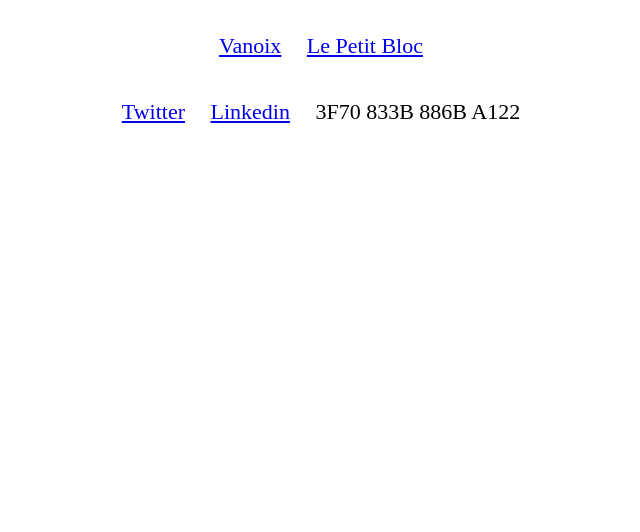
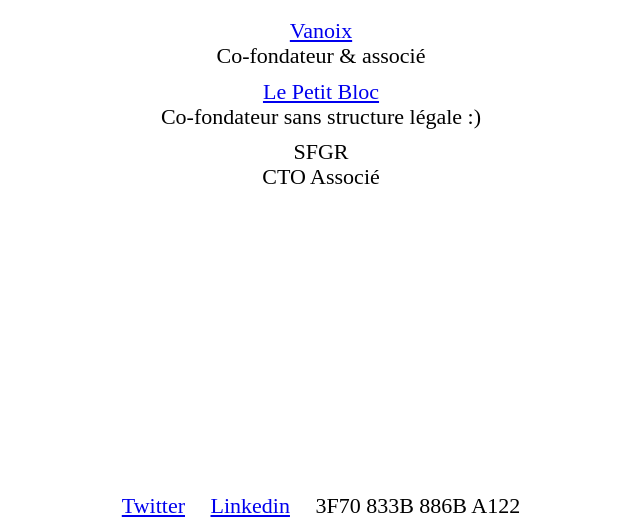
Before and after one commit to pocky/alexandre.balmes.co, a plain HTML site: page index.html in a window 1280 px wide. Shown: the part 268-800 px from the top of the page, without its empty margins (319-959 px from the left). Drawn offline with Linux system fonts and the light colour scheme; a web font is replaced by a local one.

Commit message:
moar CSS

```diff
--- a/compiled.css
+++ b/compiled.css
@@ -572,15 +572,27 @@
     margin: auto;
 }
 
-ul {
+ul, dl {
     text-align: center;
     list-style: none;
     padding: 0;
 }
 
-li {
+li, dt {
     padding: 0 10px;
     display: inline-block;
+}
+
+dd {
+    margin-bottom: 10px;
+    margin-left: 0;
+}
+
+ul#social {
+    position: absolute;
+    width: 50%;
+    bottom: 10px;
+    margin: 0 auto;
 }
 
 /* Smartphones (portrait and landscape) ----------- */
--- a/css/app.css
+++ b/css/app.css
@@ -8,15 +8,27 @@
     margin: auto;
 }
 
-ul {
+ul, dl {
     text-align: center;
     list-style: none;
     padding: 0;
 }
 
-li {
+li, dt {
     padding: 0 10px;
     display: inline-block;
+}
+
+dd {
+    margin-bottom: 10px;
+    margin-left: 0;
+}
+
+ul#social {
+    position: absolute;
+    width: 50%;
+    bottom: 10px;
+    margin: 0 auto;
 }
 
 /* Smartphones (portrait and landscape) ----------- */
--- a/index.html
+++ b/index.html
@@ -11,17 +11,18 @@
     </header>
 
     <section id="links">
-        <ul>
-            <li>
-                <a href="https://vanoix.com">Vanoix</a>
-            </li>
+        <dl>
+            <dt><a href="https://vanoix.com">Vanoix</a></dt>
+            <dd>Co-fondateur & associé </dd>
 
-            <li>
-                <a href="https://lepetitbloc.net">Le Petit Bloc</a>
-            </li>
-        </ul>
+            <dt><a href="https://lepetitbloc.net">Le Petit Bloc</a></dt>
+            <dd>Co-fondateur sans structure légale :)</dd>
 
-        <ul>
+            <dt>SFGR</dt>
+            <dd>CTO Associé</dd>
+        </dl>
+
+        <ul id="social">
             <li>
                 <a href="https://twitter.com/pockystar">Twitter</a>
             </li>
```
